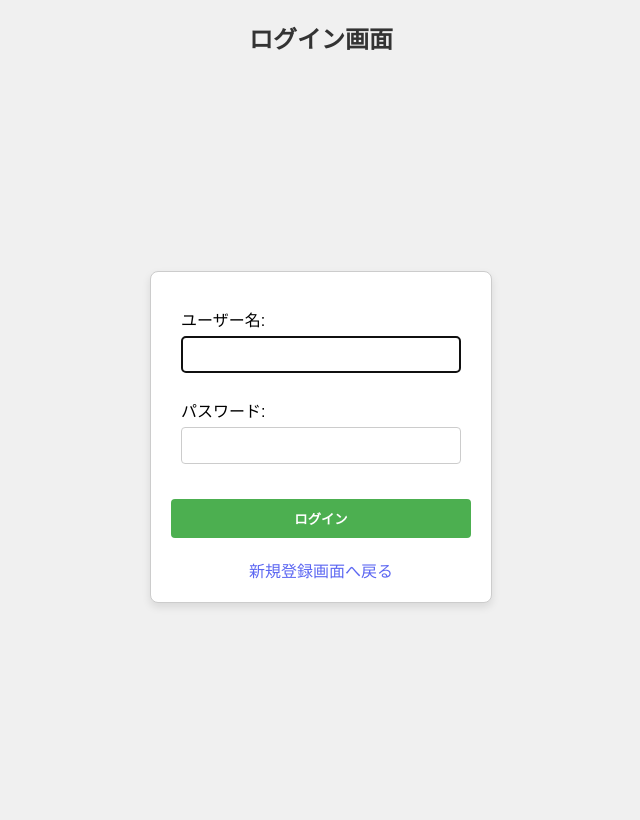
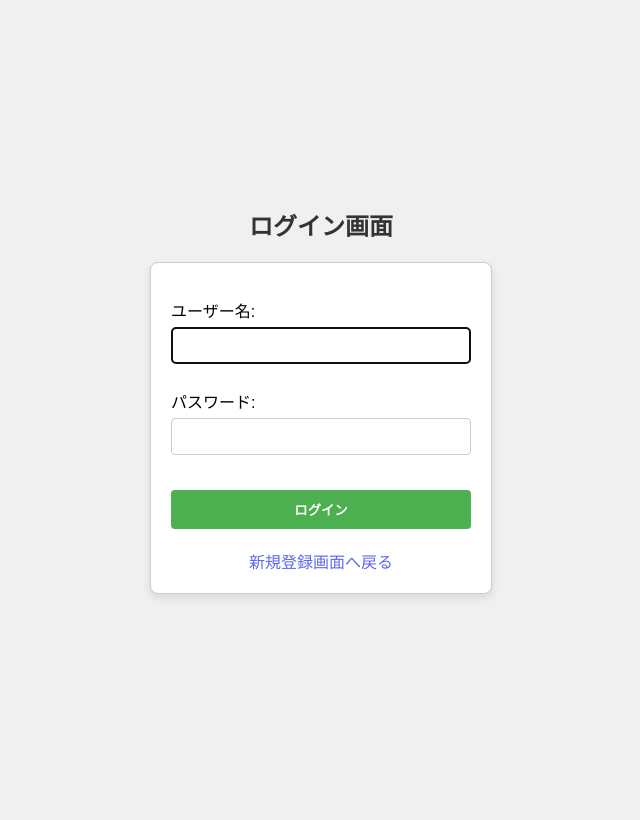
Before and after one commit to i-kunn/magicproject, a Django app: page /accounts/login/ in a window 1280 px wide. Shown: the whole page, without its empty margins (319-959 px from the left). Run offline with Django 4.2, Linux system fonts and the light colour scheme.

Commit message:
Resolve merge conflict in CSS styles

```diff
--- a/magic/templates/registration/login.html
+++ b/magic/templates/registration/login.html
@@ -16,6 +16,13 @@
             background-color: #f0f0f0; /* 背景色を設定 */
         }
 
+        /* フォームとタイトルを囲むコンテナ */
+        .form-container {
+            display: flex;
+            flex-direction: column;
+            align-items: center;
+        }
+
         /* フォームスタイリング */
         form {
             width: 300px; /* フォームの幅を設定 */
@@ -24,46 +31,45 @@
             border: 1px solid #ccc; /* 枠線 */
             box-shadow: 0 4px 8px rgba(0,0,0,0.1); /* 影を付ける */
             border-radius: 8px; /* 角の丸み */
+            margin-top: 20px; /* タイトルとの間隔 */
         }
 
+        /* フォームの中のテキスト配置 */
         form p {
-            width: 100%;
-            padding: 0 10px;
-            box-sizing: border-box;
             text-align: left; /* テキストを左寄せ */
         }
 
         input[type="text"], input[type="password"], button {
-            width: 100%;
+            width: 100%; /* 全幅 */
             box-sizing: border-box;
-            padding: 10px; /* 入力フィールドのパディングを追加 */
-            margin-bottom: 10px; /* マージンボトムを追加 */
+            padding: 10px; /* パディング */
+            margin-bottom: 10px; /* 下マージン */
         }
 
         button {
             background-color: #4CAF50; /* ボタンの背景色 */
             color: white; /* テキストの色 */
-            border: none; /* 枠線をなくす */
-            cursor: pointer; /* ホバー時のカーソルをポインターに */
+            border: none; /* 枠線なし */
+            cursor: pointer; /* ホバー時のカーソル */
         }
 
         button:hover {
-            background-color: #45a049; /* ホバー時の背景色 */
+            background-color: #45a049; /* ホバー時の色変更 */
         }
 
         a {
-            display: block; /* リンクをブロック要素に */
-            text-align: center; /* テキスト中央揃え */
+            display: block; /* ブロック表示 */
+            text-align: center; /* 中央揃え */
             margin-top: 10px; /* 上マージン */
         }
 
         h2 {
-            text-align: center; /* 中央揃え */
-            margin-bottom: 20px; /* 下マージン */
+            margin: 0; /* マージンリセット */
         }
     </style>
 </head>
 <body>
+    <div class="form-container">
         <h2>ログイン画面</h2>
         <form method="post">
             {% csrf_token %}
@@ -71,5 +77,6 @@
             <button type="submit">ログイン</button>
             <a href="{% url 'register' %}">新規登録画面へ戻る</a>
         </form>
+    </div>
 </body>
 </html>
```
Lines whose indentation alone changed are shown as unchanged.
